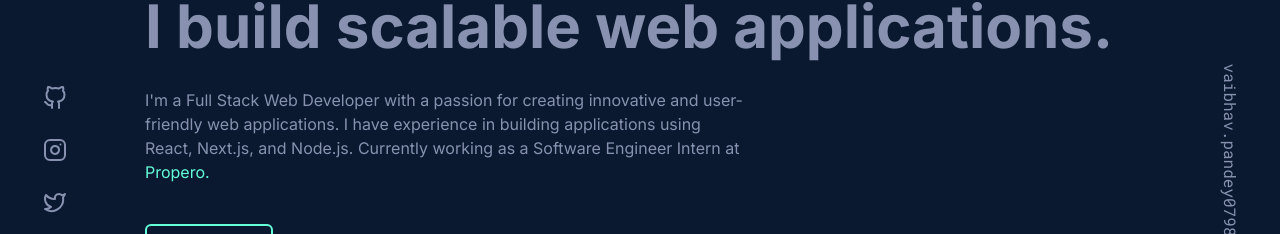
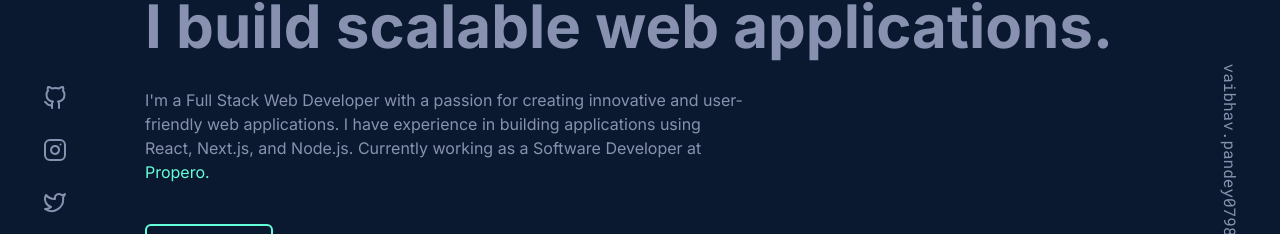
Before and after one commit to vaibhavpandey00/Portfolio_v3, a Next.js app: page / in a window 1280 px wide. Shown: the part 326-560 px from the top of the page. Built offline with nearby package versions, Linux system fonts and the light colour scheme; a web font is replaced by a local one.

Commit message:
Updated Home

```diff
--- a/components/hero.tsx
+++ b/components/hero.tsx
@@ -46,7 +46,7 @@ const Hero = ({ resumeUrl }: { resumeUrl: string }) => {
       >
         I&apos;m a Full Stack Web Developer with a passion for creating innovative and user-friendly web applications.
         I have experience in building applications using React, Next.js, and Node.js.
-        Currently working as a Software Engineer Intern at{" "}
+        Currently working as a Software Developer at{" "}
         <a
           href="https://www.propero.in"
           target="_blank"
```
